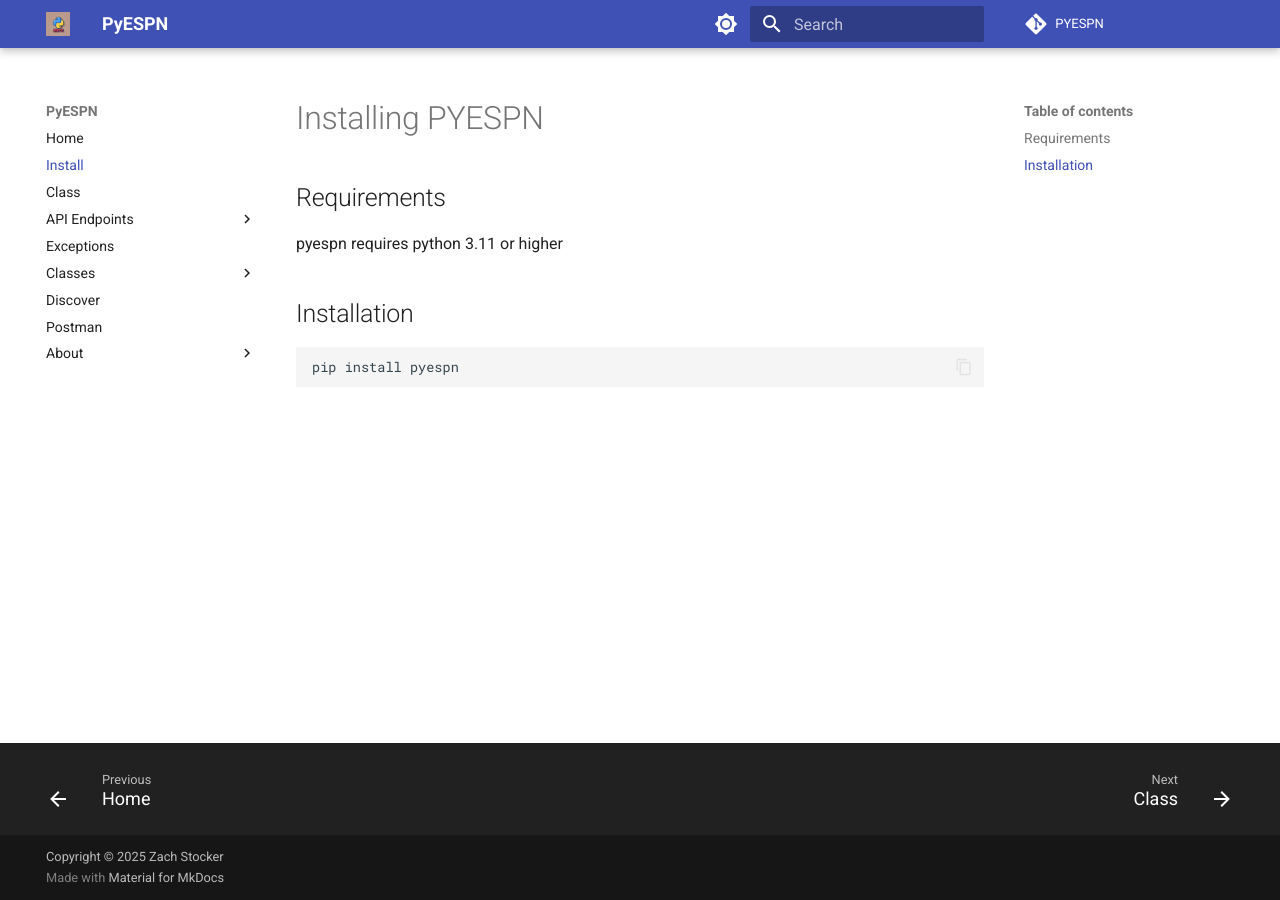
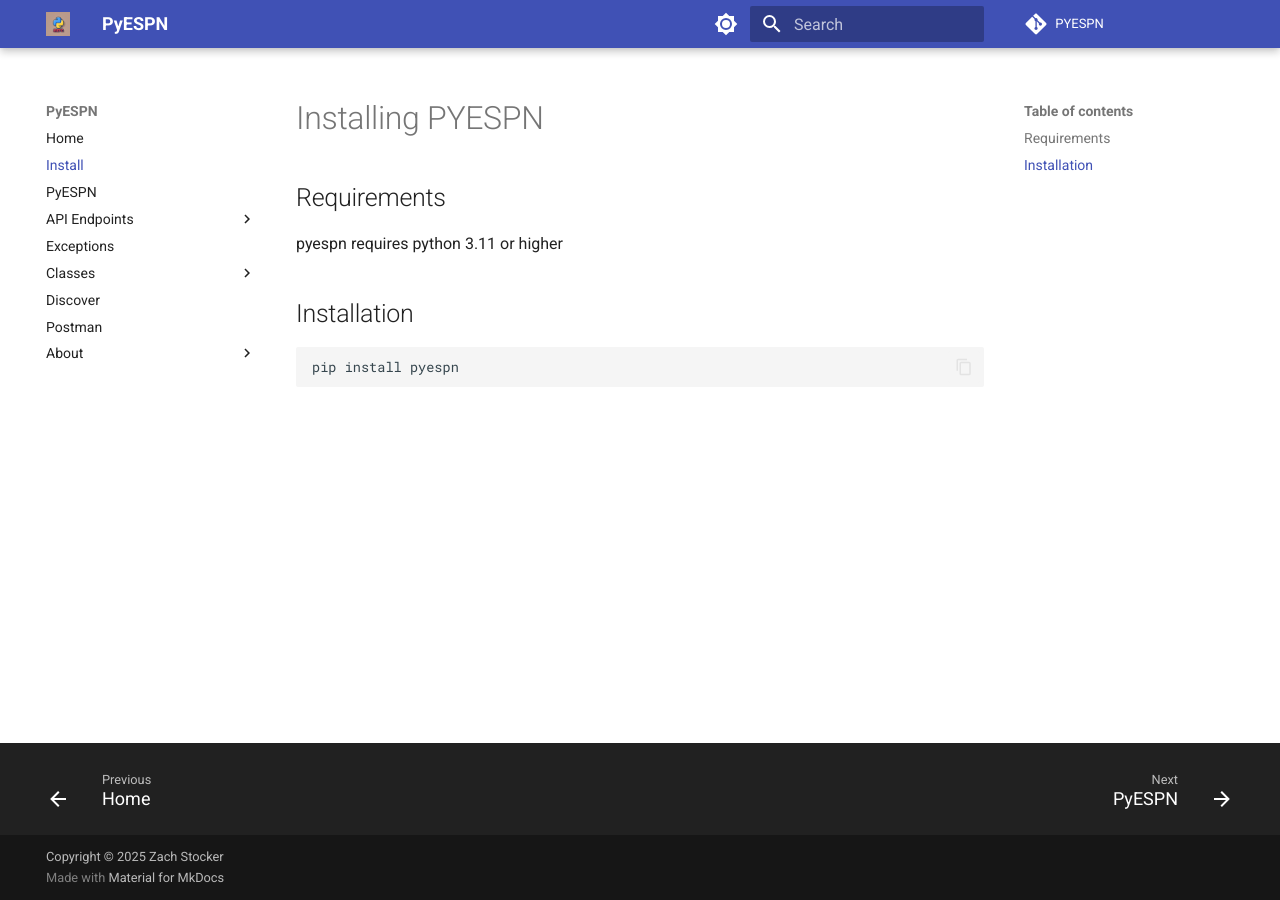
Before and after one commit to EnderLocke/pyespn, an MkDocs documentation site: the page built from docs/installing.md, in a window 1280 px wide. Built offline with MkDocs 1.6.1 and Material for MkDocs 9.7.7, drawn with Linux system fonts in a browser that asks for light colours; comment, search, counter and statistics services are not loaded; some of the changed lines change nothing that is shown.

```diff
--- a/mkdocs.yml
+++ b/mkdocs.yml
@@ -3,7 +3,7 @@
 nav:
   - Home: index.md
   - Install: installing.md
-  - Class: use.md
+  - PyESPN: use.md
   - API Endpoints:
     - Overview: api_endpoints.md
     - Teams: endpoints/teams.md
```
